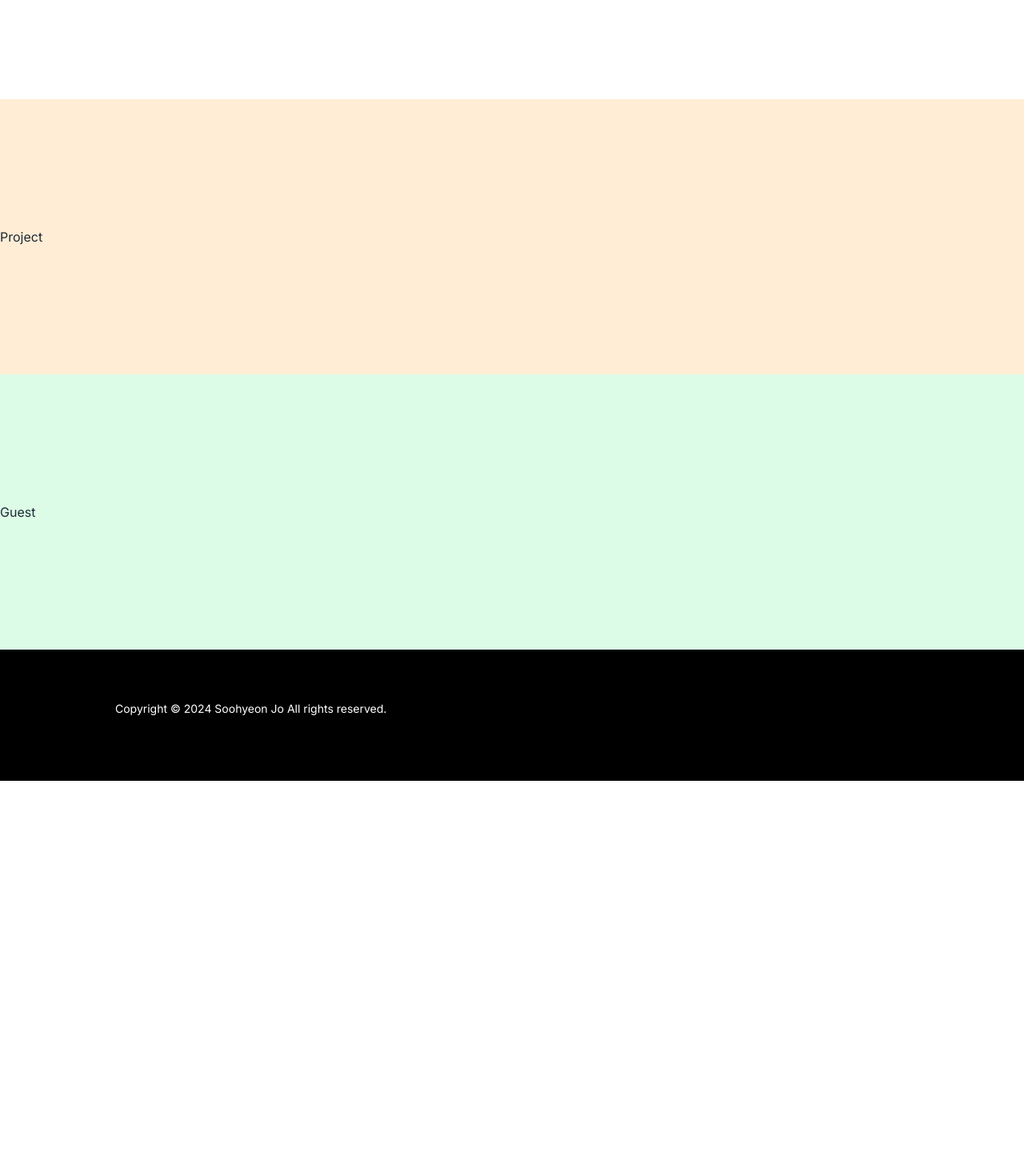
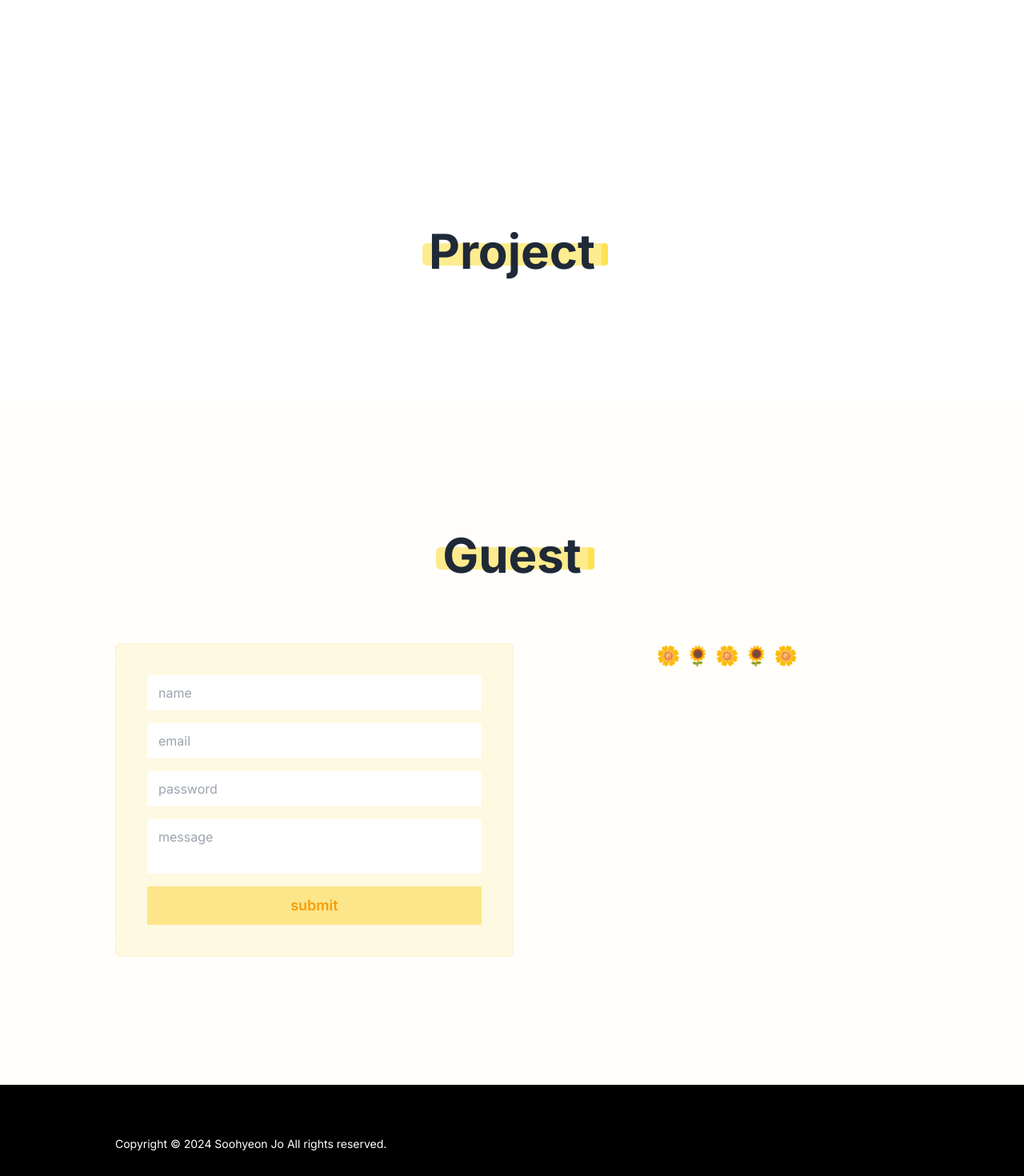
Before and after one commit to soohyn/portfolio, a Next.js app: page / in a window 1280 px wide. Shown: the part 3420-4890 px from the top of the page at 80% size. Before the commit the page ends 4396 px from the top, so only its background shows below. Built offline with nearby package versions, Linux system fonts and the light colour scheme.

Commit message:
guest layout, style

```diff
--- a/app/(home)/components/Guest.tsx
+++ b/app/(home)/components/Guest.tsx
@@ -1,9 +1,42 @@
+"use client";
+
+import HighlightingText from "@/app/components/HighlightingText";
 import { FC } from "react";
 
 const Guest: FC = () => {
+  const onSubmitForm = async () => {
+    try {
+    } catch (error) {
+      console.error(error);
+    }
+  };
+
   return (
-    <section id="guest-section" className="bg-green-100 section-layout">
-      Guest
+    <section id="guest-section" className="bg-amber-50/20 section-layout">
+      <div className="flex flex-col layout items-center">
+        <h2 className="section-header">
+          <HighlightingText text="Guest" />
+        </h2>
+
+        <div className="flex flex-col sm:flex-row mt-20 gap-10 w-full">
+          <form className="flex flex-col p-10 bg-amber-100/50 rounded-lg backdrop-blur-xl gap-4 w-full guest-form-inner-shadow ">
+            <input name="name" placeholder="name" className="" type="text" />
+            <input name="email" placeholder="email" className="" type="text" />
+            <input
+              name="password"
+              placeholder="password"
+              type="password"
+              className=""
+            />
+            <textarea className=" resize-none" placeholder="message" />
+            <input type="button" value="submit" onSubmit={onSubmitForm} />
+          </form>
+
+          <ul className="flex flex-col w-full">
+            <span className="text-2xl self-center">🌼 🌻 🌼 🌻 🌼</span>
+          </ul>
+        </div>
+      </div>
     </section>
   );
 };
--- a/app/(home)/components/Projects.tsx
+++ b/app/(home)/components/Projects.tsx
@@ -1,9 +1,14 @@
+import HighlightingText from "@/app/components/HighlightingText";
 import { FC } from "react";
 
 const Projects: FC = () => {
   return (
-    <section id="projects-section" className="bg-orange-100 section-layout">
-      Project
+    <section id="projects-section" className="section-layout">
+      <div className="flex flex-col layout items-center">
+        <h2 className="section-header">
+          <HighlightingText text="Project" />
+        </h2>
+      </div>
     </section>
   );
 };
```
